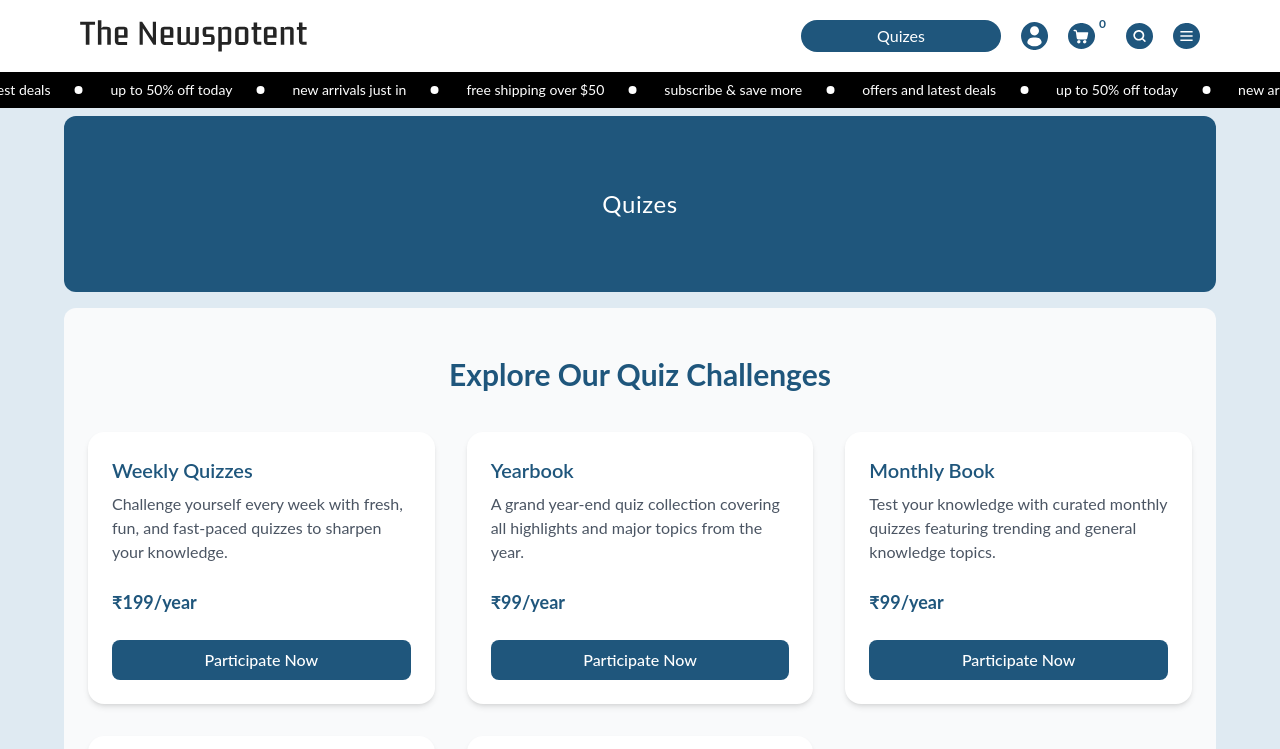
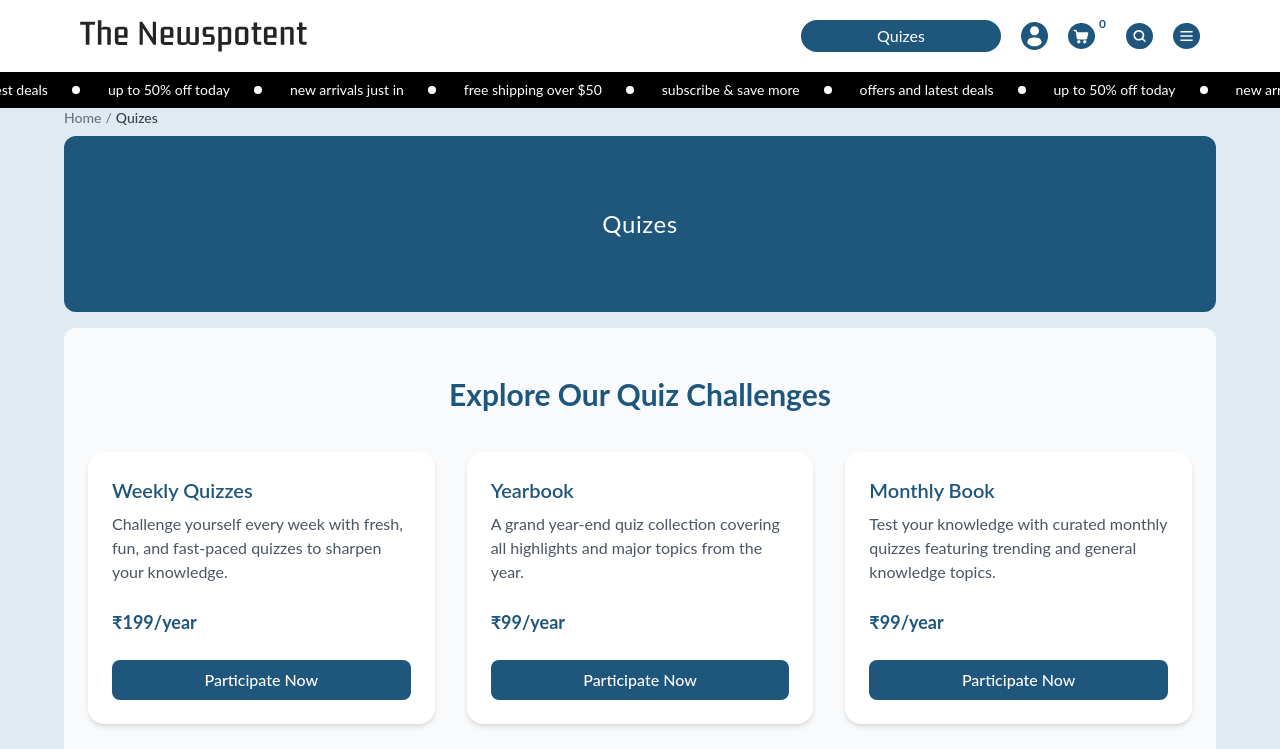
Before and after one commit to inbounderzweb/newspotent, a React (Create React App) app: page /quizes in a window 1280 px wide. Shown: the top 749 px of the page. Built offline with nearby package versions, Linux system fonts and the light colour scheme; no server answers.

Commit message:
design-4

```diff
--- a/src/components/quizcomponents/Banner.js
+++ b/src/components/quizcomponents/Banner.js
@@ -1,12 +1,24 @@
-import React from 'react'
+import React from 'react';
+import { Link } from 'react-router-dom';
 
 function Banner() {
   return (
-    <div className='w-full bg-[#1f567c] h-44 mt-2 rounded-[12px] flex items-center justify-center'>
+    <div>
+       {/* Breadcrumb */}
+  <nav className="text-sm text-gray-500 flex items-center space-x-1">
+    <Link to="/" className="hover:text-[#1f567c] font-medium">
+      Home
+    </Link>
+    <span>/</span>
+    <span className="text-gray-700 font-medium">Quizes</span>
+  </nav>
+        <div className='w-full bg-[#1f567c] h-44 mt-2 rounded-[12px] flex items-center justify-center'>
         <div>
             <h1 className='text-white text-2xl tracking-wide'>Quizes</h1>
         </div>
     </div>
+    </div>
+
   )
 }
 
--- a/src/components/students/AllStudents.js
+++ b/src/components/students/AllStudents.js
@@ -1,7 +1,8 @@
 import React, { useEffect, useState } from "react";
 import axios from "axios";
 import { useAuth } from "../../context/AuthContext";
-import logo from '../../assets/logonews.svg'
+import logo from '../../assets/logonews.svg';
+import { Link } from "react-router-dom";
 
 const API_BASE = "https://thenewspotent.com/manage/api";
 
@@ -31,6 +32,16 @@ function AllStudents() {
 
   return (
     <div className="p-8 bg-gradient-to-b from-blue-50 to-blue-100">
+
+       {/* Breadcrumb */}
+  <nav className="text-sm text-gray-500 flex items-center space-x-1">
+    <Link to="/" className="hover:text-[#1f567c] font-medium">
+      Home
+    </Link>
+    <span>/</span>
+    <span className="text-gray-700 font-medium">Quiz Winners</span>
+  </nav>
+
       <h2 className="text-3xl font-bold text-center mb-10 text-[#1f567c] drop-shadow-sm">
         🎓 Quiz Winners
       </h2>
--- a/src/components/students/Students.js
+++ b/src/components/students/Students.js
@@ -63,7 +63,7 @@ function Students() {
 
 
         {/* View All Button */}
-      <div className="flex justify-center mt-6" onClick={()=>navigate('/quizes')}>
+      <div className="flex justify-center mt-6" onClick={()=>navigate('/quiz-winners')}>
          <button className="bg-[#1f567c] hover:bg-[#17445f] text-white py-2 px-6 rounded-full shadow-md transition-colors">
           View All
         </button>
--- a/src/routes/AppRoutes.js
+++ b/src/routes/AppRoutes.js
@@ -13,6 +13,7 @@ import Orders from "../pages/userprofile/Orders";
 import AddresList from "../pages/userprofile/AddresList";
 import PaymentLanding from "../pages/Home/checkout/PaymentLanding";
 import Quiz from "../pages/quiz/Quiz";
+import AllStudents from "../components/students/AllStudents";
 
 const AppRoutes = () => {
   return (
@@ -36,7 +37,7 @@ const AppRoutes = () => {
       <Route path="/payment-landing" element={<PaymentLanding />} />
       <Route path="/order-confirmation" element={<OrderConfirmation />} />
       <Route path="/quizes" element={<Quiz />} />
-
+      <Route path="/quiz-winners" element={<AllStudents />} />
 
     </Routes>
   );
```
